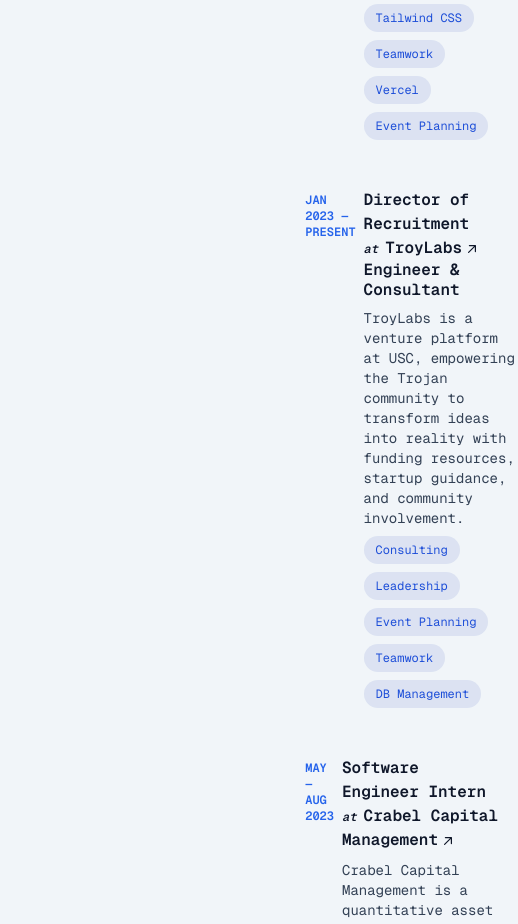
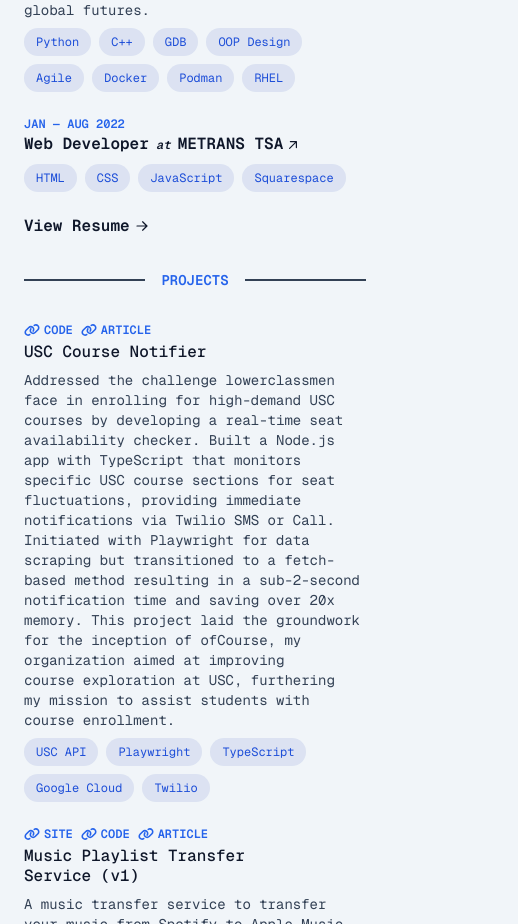
Before and after one commit to brendonzimmer/site, a Next.js app: page / in a window 390 px wide. Shown: the part 1828-2752 px from the top of the page, 518 px wide, since content can reach past the window. Built offline with nearby package versions, Linux system fonts and the light colour scheme.

Commit message:
Add mobile support

```diff
--- a/src/app/page.tsx
+++ b/src/app/page.tsx
@@ -10,8 +10,8 @@
 
 export default function Home() {
   return (
-    <div className="mx-auto grid max-w-screen-xl grid-cols-[2fr_3fr] gap-4 px-24 pb-12 pt-24">
-      <header className="sticky top-24 h-min">
+    <div className="mx-auto max-w-screen-xl p-6 lg:grid lg:grid-cols-[2fr_3fr] lg:gap-4 lg:px-24 lg:pb-12 lg:pt-24">
+      <header className="h-min lg:sticky lg:top-24">
         {/* Me */}
         <Me />
 
@@ -19,7 +19,7 @@
         <SocialList className="py-4" />
       </header>
 
-      <main className="flex flex-col gap-8 pt-4">
+      <main className="flex flex-col gap-8 pt-4 lg:gap-8">
         <Divider text="About" />
 
         {/* Description */}
@@ -35,8 +35,8 @@
 
         {/* Experience */}
         <Section id="experience">
-          <div className="flex flex-col gap-12">
-            <ol className="flex flex-col gap-12">
+          <div className="flex flex-col gap-6 lg:gap-12">
+            <ol className="flex flex-col gap-6 lg:gap-12">
               {experiences.map((experience) => (
                 <li key={`${experience.company.name}_${experience.date}`}>
                   <Experience {...experience} />
@@ -53,8 +53,8 @@
 
         {/* Projects */}
         <Section id="projects">
-          <div className="flex flex-col gap-12">
-            <ol className="flex flex-col gap-12">
+          <div className="flex flex-col gap-6 lg:gap-12">
+            <ol className="flex flex-col gap-6 lg:gap-12">
               {projects
                 .filter((p) => p.feature)
                 .map((project) => (
@@ -112,7 +112,7 @@
       <h2 className="pt-3 text-lg font-medium text-auto+">
         Undergraduate Full-Stack Engineer
       </h2>
-      <p className="mt-4 max-w-xs">
+      <p className="mt-4 lg:max-w-xs">
         I&apos;m a software engineer in Los Angeles. I&apos;m currently working
         on <InlineLink href="https://ofcourse.fyi">ofc.fyi</InlineLink>.
         I&apos;m interested in distributed systems, programming languages, and
--- a/src/components/experience.tsx
+++ b/src/components/experience.tsx
@@ -13,7 +13,7 @@
   skills,
 }: Experience) {
   return (
-    <div className="grid grid-cols-[1fr_7fr]">
+    <div className="text-pretty lg:grid lg:grid-cols-[1fr_7fr]">
       {/* Date */}
       <Date date={date} />
 
@@ -31,9 +31,20 @@
   );
 }
 
-function Date({ date }: { date: Experience["date"] }) {
+function Date({
+  date,
+  className,
+}: {
+  date: Experience["date"];
+  className?: string;
+}) {
   return (
-    <div className="mt-1 text-pretty pr-2 text-xs font-semibold uppercase text-clr">
+    <div
+      className={cn(
+        "text-pretty text-xs font-semibold uppercase text-clr lg:mt-1 lg:pr-2",
+        className,
+      )}
+    >
       {date}
     </div>
   );
--- a/src/components/project.tsx
+++ b/src/components/project.tsx
@@ -6,7 +6,7 @@
 
 export function Project({ title, description, skills, links }: Project) {
   return (
-    <div className={"grid grid-cols-[1fr_7fr]"}>
+    <div className="text-pretty lg:grid lg:grid-cols-[1fr_7fr]">
       {/* Links */}
       <Links items={links} />
 
@@ -28,7 +28,7 @@
 
 function Links({ items }: { items: Project["links"] }) {
   return (
-    <div className="mt-0.5 flex flex-col gap-0.5 pr-2 text-xs font-semibold uppercase">
+    <div className="flex gap-2 pb-1 text-xs font-semibold uppercase lg:mt-0.5 lg:flex-col lg:gap-0.5 lg:pb-0 lg:pr-2">
       {items.map(({ name, url }) => (
         <InlineLink key={name} href={url} className="flex gap-1 text-clr">
           <LinkIcon className="size-[1rem]" />
```
